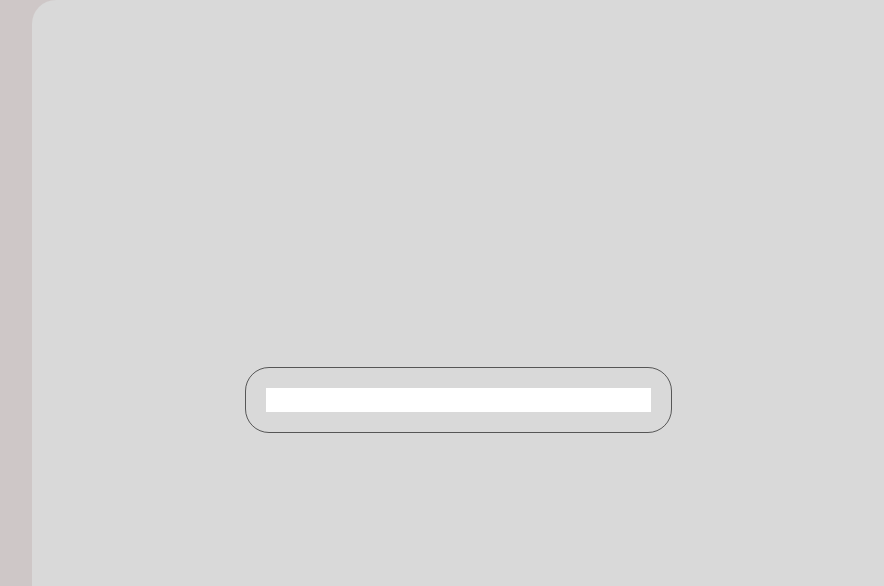
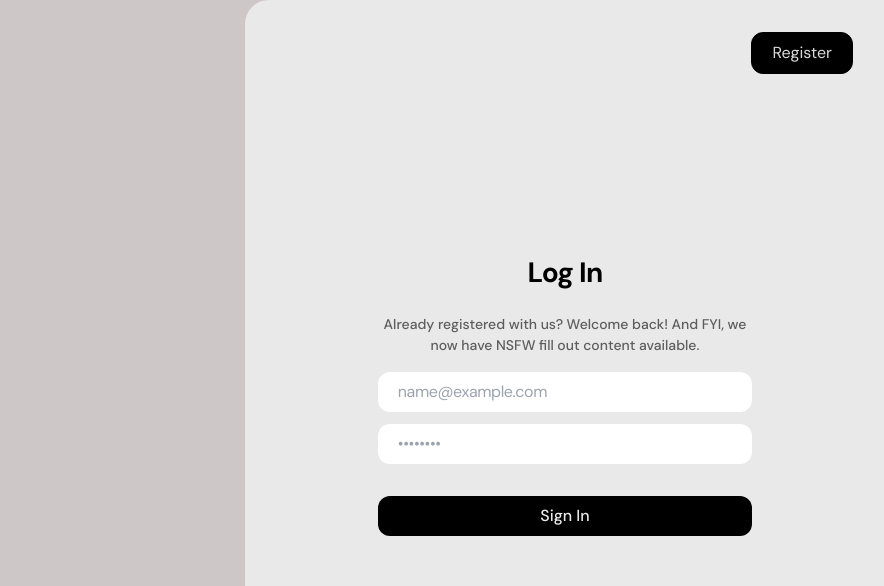
Before and after one commit to jmaduafo/Rate-Date, a Next.js app: page /login in a window 1280 px wide. Shown: the top 586 px of the page, without its empty margins (395-1279 px from the left). Built offline with nearby package versions, Linux system fonts and the light colour scheme; no server answers.

Commit message:
finished styling sign in and register pages; login functionality works fine; need to test sign up

```diff
--- a/app/login/page.tsx
+++ b/app/login/page.tsx
@@ -3,6 +3,8 @@ import { headers } from "next/headers";
 import { createClient } from "@/utils/supabase/server";
 import { redirect } from "next/navigation";
 import { SubmitButton } from "./submit-button";
+import Header2 from "@/components/Header2";
+import Header3 from "@/components/Header3";
 import LogSignPage from "@/components/links/login-signup/LogSignPage";
 
 export default function Login({
@@ -10,59 +12,52 @@ export default function Login({
 }: {
   searchParams: { message: string };
 }) {
-  // const signIn = async (formData: FormData) => {
-  //   "use server";
+  const signIn = async (formData: FormData) => {
+    "use server";
 
-  //   const email = formData.get("email") as string;
-  //   const password = formData.get("password") as string;
-  //   const supabase = createClient();
+    const email = formData.get("email") as string;
+    const password = formData.get("password") as string;
+    const supabase = createClient();
 
-  //   const { error } = await supabase.auth.signInWithPassword({
-  //     email,
-  //     password,
-  //   });
+    const { error } = await supabase.auth.signInWithPassword({
+      email,
+      password,
+    });
 
-  //   if (error) {
-  //     return redirect("/login?message=Could not authenticate user");
-  //   }
+    if (error) {
+      return redirect("/login?message=Could not authenticate user");
+    }
 
-  //   return redirect("/protected");
-  // };
-
-  // const signUp = async (formData: FormData) => {
-  //   "use server";
-
-  //   const origin = headers().get("origin");
-  //   const email = formData.get("email") as string;
-  //   const password = formData.get("password") as string;
-  //   const supabase = createClient();
-
-  //   const { data, error } = await supabase.auth.signUp({
-  //     email,
-  //     password,
-  //     options: {
-  //       emailRedirectTo: `${origin}/auth/callback`,
-  //     },
-  //   })
-
-  //   await supabase.from('users').insert({
-  //     id: data.user?.id,
-  //     email,
-  //     username: 'willow_tree',
-  //   })
-
-  //   if (error) {
-  //     return redirect("/login?message=Could not authenticate user");
-  //   }
-
-  //   return redirect("/login?message=Check email to continue sign in process");
-  // };
+    return redirect("/dashboard");
+  };
 
   return (
     <div className="">
-      <LogSignPage>
-        <form className="text-darkText w-full p-5 border-[1px] border-darkText60 rounded-3xl">
-          <input className="w-full"/>
+      <LogSignPage link='/signup' topRightLabel="Register">
+        <div className="text-darkText mb-4 ">
+          <div className="flex justify-center">
+            <Header2 title='Log In'/>
+          </div>
+          <p className="text-[14px] text-darkText60 font-medium text-center mt-5">Already registered with us? Welcome back! And FYI, we now have NSFW fill out content available.</p>
+        </div>
+        <form className="text-darkText w-full">
+          {/* EMAIL INPUT */}
+          <input name='email' className="w-full outline-none border-none rounded-xl py-2 px-5 mb-3 tracking-tight" type='email' placeholder="name@example.com"/>
+          {/* PASSWORD INPUT */}
+          <input name='password' className="w-full outline-none border-none rounded-xl py-2 px-5 tracking-tight" type='password' placeholder="••••••••"/>
+          <div className="mt-[2rem]">
+            <SubmitButton
+            formAction={signIn}
+            >
+              Sign In
+            </SubmitButton>
+          </div>
+          {searchParams?.message && (
+            <p className="mt-4 p-4 bg-myBackground text-myForeground text-center">
+              {searchParams.message}
+            </p>
+          )}
+
         </form>
       </LogSignPage>
       {/* <Link
--- a/app/login/submit-button.tsx
+++ b/app/login/submit-button.tsx
@@ -2,19 +2,20 @@
 
 import { useFormStatus } from "react-dom";
 import { type ComponentProps } from "react";
+import Loading from "@/components/Loading";
 
 type Props = ComponentProps<"button"> & {
   pendingText?: string;
 };
 
-export function SubmitButton({ children, pendingText, ...props }: Props) {
+export function SubmitButton({ children, ...props }: Props) {
   const { pending, action } = useFormStatus();
 
   const isPending = pending && action === props.formAction;
 
   return (
-    <button {...props} type="submit" aria-disabled={pending}>
-      {isPending ? pendingText : children}
+    <button {...props} type="submit" aria-disabled={pending} className="rounded-xl w-full bg-darkText text-myForeground font-medium outline-none py-2">
+      {isPending ? <Loading/> : children}
     </button>
   );
 }
--- a/app/signup/page.tsx
+++ b/app/signup/page.tsx
@@ -1,21 +1,25 @@
 import React from 'react'
-import { useState } from 'react';
+// import { useState } from 'react';
 import { createClient } from '@/utils/supabase/server';
 import { redirect } from 'next/navigation';
 import { headers } from 'next/headers';
+import LogSignPage from '@/components/links/login-signup/LogSignPage';
+import Header2 from '@/components/Header2';
+import { SubmitButton } from '../login/submit-button';
 
-function Signup() {
-  const [ userName, setUserName ] = useState('')
-  const [ name, setName ] = useState('')
-  const [ email, setEmail ] = useState('')
-  const [ password, setPassword ] = useState('')
-
+function Signup({
+  searchParams,
+}: {
+  searchParams: { message: string };
+}) {
   const signUp = async (formData: FormData) => {
     "use server";
 
     const origin = headers().get("origin");
     const email = formData.get("email") as string;
     const password = formData.get("password") as string;
+    const name = formData.get("name") as string;
+    const username = formData.get("username") as string;
 
     const supabase = createClient();
 
@@ -30,6 +34,7 @@ function Signup() {
     await supabase.from('users').insert({
       id: data.user?.id,
       email,
+      username,
 
     })
 
@@ -41,7 +46,43 @@ function Signup() {
   };
 
   return (
-    <div>Signup</div>
+    <div>
+      {/* CAN CHANGE HREF LINK AND BUTTON LABEL */}
+      <LogSignPage link='/login' topRightLabel="Sign In">
+        {/* HEADER TEXT WITH PARAGRAPH */}
+        <div className="text-darkText mb-4 ">
+          <div className="flex justify-center">
+            <Header2 title='Sign Up'/>
+          </div>
+          <p className="text-[14px] text-darkText60 font-medium text-center mt-5">Not a registered user yet? Enter your email below to create your account</p>
+        </div>
+        <form className="text-darkText w-full">
+          {/* NAME INPUT */}
+          <input name='name' className="w-full outline-none border-none rounded-xl py-2 px-5 mb-3 tracking-tight" type='text' placeholder="name"/>
+          {/* USERNAME INPUT */}
+          <input name='username' className="w-full outline-none border-none rounded-xl py-2 px-5 mb-3 tracking-tight" type='text' placeholder="username"/>
+          {/* EMAIL INPUT */}
+          <input name='email' className="w-full outline-none border-none rounded-xl py-2 px-5 mb-3 tracking-tight" type='email' placeholder="name@example.com"/>
+          {/* PASSWORD INPUT */}
+          <input name='password' className="w-full outline-none border-none rounded-xl py-2 px-5 tracking-tight" type='password' placeholder="••••••••"/>
+          {/* SUBMIT BUTTON */}
+          <div className="mt-[2rem]">
+            <SubmitButton
+            formAction={signUp}
+            >
+              Create Your Account
+            </SubmitButton>
+          </div>
+          {/* ERROR OR CONFIRMATION MESSAGE */}
+          {searchParams?.message && (
+            <p className="mt-4 p-4 bg-myBackground text-myForeground text-center">
+              {searchParams.message}
+            </p>
+          )}
+
+        </form>
+      </LogSignPage>
+    </div>
   )
 }
 
--- a/components/Header2.tsx
+++ b/components/Header2.tsx
@@ -2,7 +2,7 @@ import React from 'react'
 
 function Header2({title}: { title: string }) {
   return (
-    <h2 className='text-[28px] font-medium tracking-tight'>{title}</h2>
+    <h2 className='text-[28px] font-bold tracking-tight '>{title}</h2>
   )
 }
 
--- /dev/null
+++ b/components/Loading.tsx
@@ -0,0 +1,11 @@
+import React from 'react'
+
+function Loading() {
+  return (
+    <div className='w-full justify-center items-center'>
+        <div className='border-[8px] rounded-full border-transparent border-t-myForeground  border-solid animate-spin'></div>
+    </div>
+  )
+}
+
+export default Loading
--- a/components/SideBar.tsx
+++ b/components/SideBar.tsx
@@ -41,17 +41,17 @@ function SideBar() {
     ]
 
     async function signOut() {
-        // const { error } = await supabase.auth.signOut()
+        const { error } = await supabase.auth.signOut()
 
-        // if (error) {
-        //     toast({
-        //         title: "Uh oh! Something went wrong.",
-        //         description: "There was a problem with your request.",
-        //         action: <ToastAction altText="Try again">Try again</ToastAction>,
-        //       })
-        // }
+        if (error) {
+            toast({
+                title: "Uh oh! Something went wrong.",
+                description: "There was a problem with your request.",
+                action: <ToastAction altText="Try again">Try again</ToastAction>,
+              })
+        }
 
-        // return redirect('/login')
+        return router.push('/login')
     }
 
   return (
--- a/components/links/login-signup/LogSignPage.tsx
+++ b/components/links/login-signup/LogSignPage.tsx
@@ -1,13 +1,26 @@
+import PrimaryButton from '@/components/PrimaryButton'
+import Link from 'next/link'
 import React from 'react'
 
-function LogSignPage({children}: { children: React.ReactNode}) {
+function LogSignPage({children, topRightLabel, link}: { children: React.ReactNode, topRightLabel: string, link: string}) {
   return (
-    <div className='md:flex min-h-screen'>
-        <div className='md:flex-[1] md:block hidden'></div>
-        <div className='md:bg-myForeground md:flex-[2] flex justify-center items-center md:rounded-tl-3xl md:rounded-bl-3xl'>
-            <div className='w-[50%]'>
-                {children}
+    <div className='md:flex min-h-screen shadow-md'>
+        <div className='md:flex-[1] md:block hidden p-8'></div>
+        <div className='md:bg-myForeground md:flex-[1] md:rounded-tl-3xl md:rounded-bl-3xl p-8'>
+            <div className='flex justify-end'>
+                <Link href={link}>
+                    <PrimaryButton className=''>
+                        {topRightLabel}
+                    </PrimaryButton>
+                </Link>
+
             </div>
+            <div className='flex justify-center items-center min-h-[80vh]'>
+                <div className='xl:w-[50%] md:w-[65%] sm:w-[60%] xs:w-[80%] w-[90%]'>
+                    {children}
+                </div>
+            </div>
+
         </div>
     </div>
   )
--- a/tailwind.config.js
+++ b/tailwind.config.js
@@ -13,7 +13,7 @@ module.exports = {
         background: "black",
         foreground: "#D9D9D9",
         myBackground: "#CEC7C7",
-        myForeground: "#D9D9D9",
+        myForeground: "#E9E9E9",
         darkText: "black",
         dark10: "rgba(0, 0, 0, .1)",
         lightText: "#D9D9D9",
```
